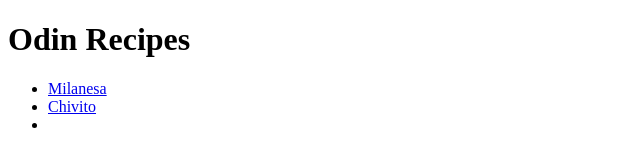
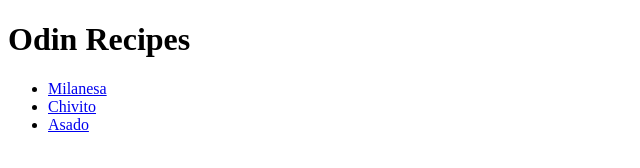
Before and after one commit to AleFernandez50/odin-recipes, a plain HTML site: page index.html in a window 1280 px wide. Shown: the full height of the page, 0-640 px from the left. Drawn offline with Linux system fonts and the light colour scheme.

Commit message:
add the asado link

```diff
--- a/index.html
+++ b/index.html
@@ -11,7 +11,7 @@
     <ul>
         <li><a href="recipes/milanesa.html">Milanesa</a></li>
         <li><a href="recipes/chivito.html">Chivito</a></li>
-        <li><a href="recipes/asado.html"></a></li>
+        <li><a href="recipes/asado.html">Asado</a></li>
     </ul>
 </body>
 </html>
```
